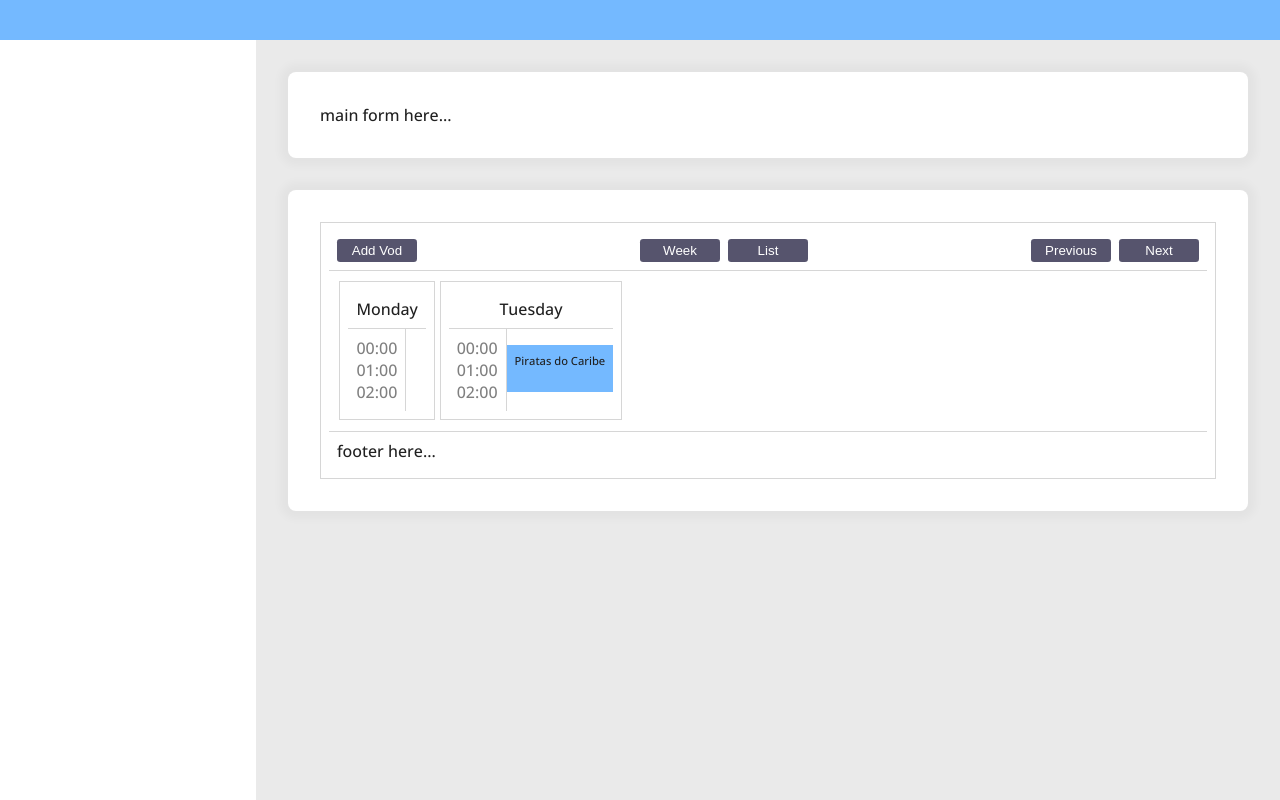
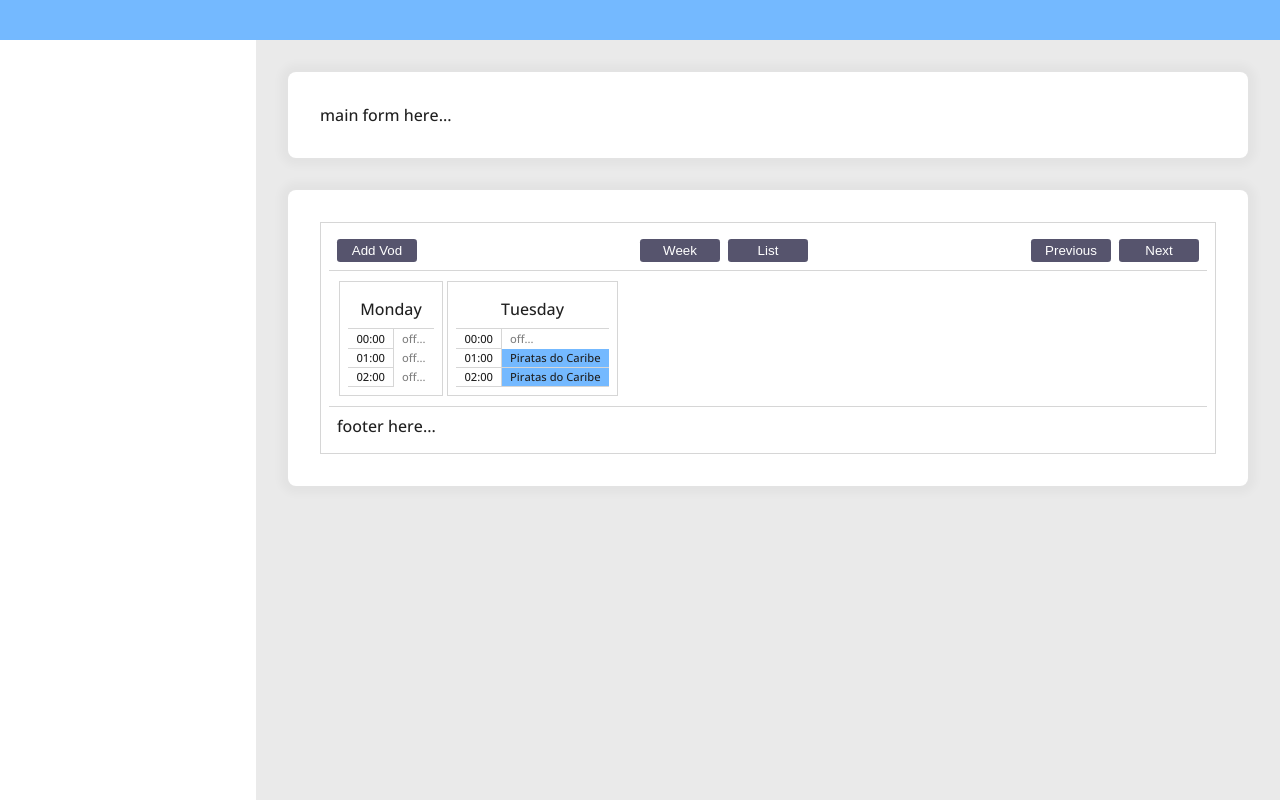
Before and after one commit to Ricardo-Costa/SchedulerProposal, a plain HTML site: page index.html in a window 1280 px wide. Drawn offline with nearby package versions, Linux system fonts and the light colour scheme.

Commit message:
feat: structures

```diff
--- a/css/global.css
+++ b/css/global.css
@@ -75,29 +75,31 @@ button {
   border-bottom: var(--default-border);
 }
 .schedule-week-day-hour {
+  box-sizing: border-box;
   display: flex;
   flex-direction: column;
   border-right: var(--default-border);
-  color: grey;
-  padding: .5rem;
-  font-size: 1rem;
+  font-size: .7rem;
+}
+.schedule-week-day-hour .day-hour {
+  padding: .1rem .5rem;
+  border-bottom: var(--default-border);
 }
 .schedule-week-day-content {
   display: flex;
   flex-direction: column;
 }
-
-.day-content-off {
-  /* background-color: grey; */
-  padding: .5rem;
-  font-size: 1rem;
-  line-height: 1.5rem;
-  padding: .5rem;
+.schedule-week-day-content .day-content-off,
+.schedule-week-day-content .day-content-set {
+  font-size: .7rem;
+  padding: .1rem .5rem;
+  border-bottom: var(--default-border);
 }
-.day-content-set {
+.schedule-week-day-content .day-content-off {
+  border-bottom-color: transparent;
+  color: grey;
+}
+.schedule-week-day-content .day-content-set {
   cursor: pointer;
   background-color: var(--main-color);
-  font-size: 1rem;
-  font-size: .7rem;
-  padding: .5rem;
 }
--- a/js/ScheduleComponent.js
+++ b/js/ScheduleComponent.js
@@ -1,8 +1,28 @@
+class Schedule
+{
+  /**
+   * @param {string} title
+   * @param {Date} startDate
+   * @param {Date} endDate
+   */
+  constructor(title, startDate, endDate)
+  {
+    this.title = title;
+    this.startDate = startDate;
+    this.endDate = endDate;
+  }
+}
+
 class ScheduleComponentConfigs
 {
-  constructor(componentHtmlId)
+  /**
+   * @param {string} componentHtmlId
+   * @param {Schedule[]} schedules
+   */
+  constructor(componentHtmlId, schedules)
   {
     this.componentHtmlId = componentHtmlId;
+    this.schedules = schedules;
   }
 }
 
@@ -11,15 +31,16 @@ class ScheduleComponent
   /**
    * @param {ScheduleComponentConfigs} param
    */
-  constructor({ componentHtmlId })
+  constructor({ componentHtmlId, schedules })
   {
     if (!componentHtmlId) throw new Error("Component Html Id is required to render component.");
+    if (!(schedules instanceof Array)) throw new Error("Error, schedules is not an Array instance.");
 
     this.scheduleComponentConfigs = new ScheduleComponentConfigs(componentHtmlId);
+    this.schedules = schedules;
 
     /** @var {HTMLElement|null} */
     this.componentElement = this.retrieveElement();
-
   }
 
   retrieveElement()
@@ -32,8 +53,34 @@ class ScheduleComponent
     return componentElement;
   }
 
+  /**
+   * @param {Schedule} schedule
+   * @returns {string}
+   */
+  formatScheduleElement(schedule)
+  {
+    return ``
+  }
+
   getBasicComponentLayout()
   {
+    let schedulesToRender = '';
+
+    const mainData = {
+      "20231104": {
+        times: {
+          "00:00": {// hour
+            "1": "", // minutes
+            "2": ""
+          },
+          "01:00": {
+            "00:01": "",
+            "2": ""
+          }
+        }
+      }
+    };
+
     return `
       <div class="schedule-container">
         <div class="schedule-header">
@@ -60,9 +107,9 @@ class ScheduleComponent
                 <div class="day-hour">02:00</div>
               </div>
               <div class="schedule-week-day-content">
-                <div class="day-content-off"></div>
-                <div class="day-content-off"></div>
-                <div class="day-content-off"></div>
+                <div class="day-content-off">off...</div>
+                <div class="day-content-off">off...</div>
+                <div class="day-content-off">off...</div>
               </div>
             </div>
           </div>
@@ -76,9 +123,9 @@ class ScheduleComponent
                 <div class="day-hour">02:00</div>
               </div>
               <div class="schedule-week-day-content">
-                <div class="day-content-off"></div>
+                <div class="day-content-off">off...</div>
                 <div class="day-content-set">Piratas do Caribe</div>
-                <div class="day-content-set"></div>
+                <div class="day-content-set">Piratas do Caribe</div>
               </div>
             </div>
           </div>
@@ -95,4 +142,7 @@ class ScheduleComponent
   }
 }
 
-export default ScheduleComponent;
+export {
+  Schedule,
+  ScheduleComponent
+};
--- a/js/global.js
+++ b/js/global.js
@@ -1,11 +1,12 @@
-import ScheduleComponent from "./ScheduleComponent.js";
+import { Schedule, ScheduleComponent } from "./ScheduleComponent.js";
 
 class App {
   static init() {
     console.log('app started....');
 
     let scheduleComponent = new ScheduleComponent({
-      componentHtmlId: "main-schedule-component"
+      componentHtmlId: "main-schedule-component",
+      schedules: []
     });
 
     scheduleComponent.renderComponent();
```
